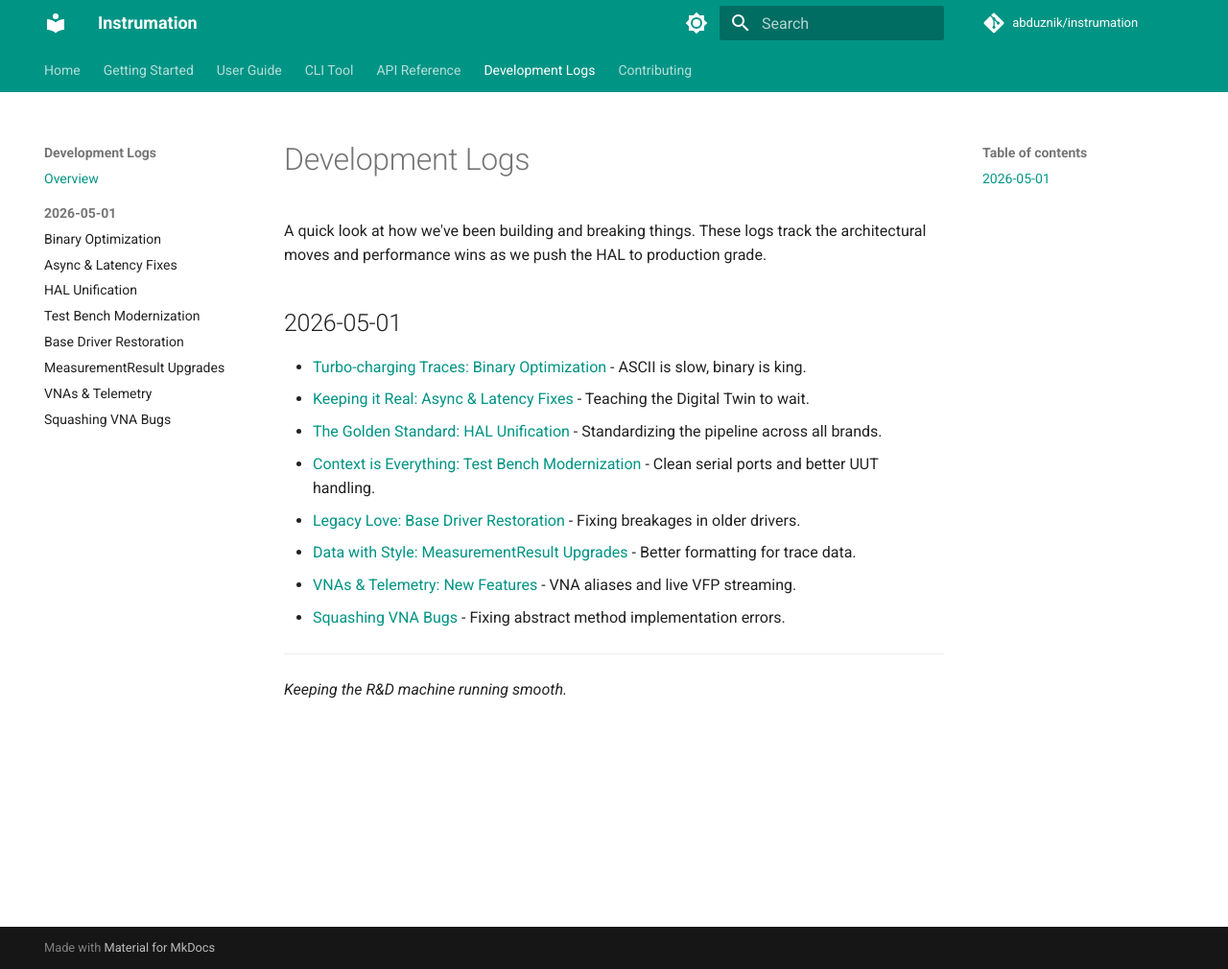
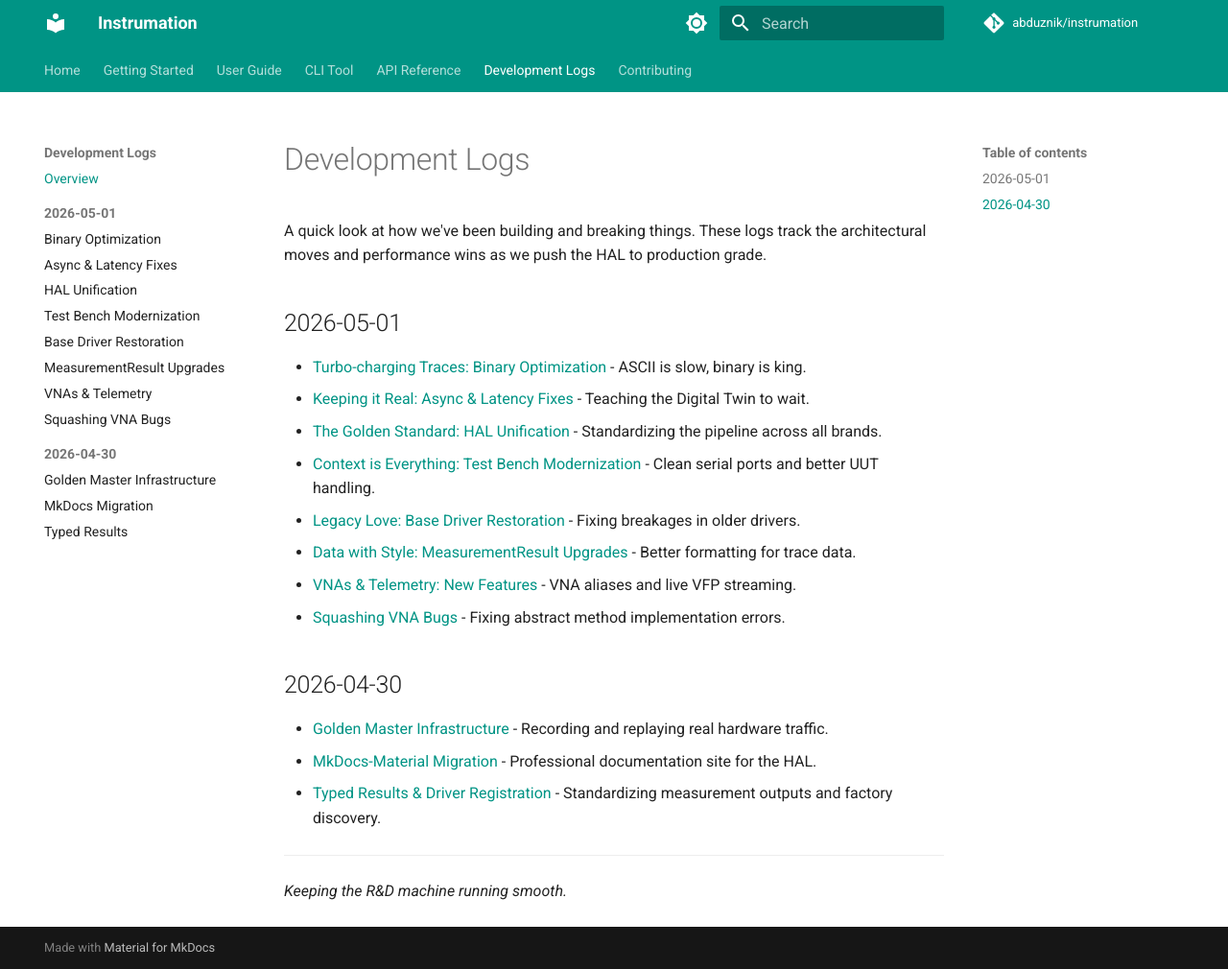
Before and after one commit to abduznik/instrumation, an MkDocs documentation site: the page built from docs/logs/index.md, in a window 1280 px wide and 1010 px high. Shown: the whole window at 96% size. Built offline with MkDocs 1.6.1 and Material for MkDocs 9.7.7, drawn with Linux system fonts in a browser that asks for light colours; comment, search, counter and statistics services are not loaded.

```diff
--- a/docs/logs/index.md
+++ b/docs/logs/index.md
@@ -12,5 +12,10 @@ A quick look at how we've been building and breaking things. These logs track th
 - [VNAs & Telemetry: New Features](2026-05-01/vna_telemetry_features.md) - VNA aliases and live VFP streaming.
 - [Squashing VNA Bugs](2026-05-01/vna_fixes.md) - Fixing abstract method implementation errors.
 
+## 2026-04-30
+- [Golden Master Infrastructure](2026-04-30/golden_master.md) - Recording and replaying real hardware traffic.
+- [MkDocs-Material Migration](2026-04-30/mkdocs_migration.md) - Professional documentation site for the HAL.
+- [Typed Results & Driver Registration](2026-04-30/typed_results.md) - Standardizing measurement outputs and factory discovery.
+
 ---
 *Keeping the R&D machine running smooth.*
--- a/mkdocs.yml
+++ b/mkdocs.yml
@@ -75,6 +75,10 @@ nav:
           - MeasurementResult Upgrades: logs/2026-05-01/measurement_result_upgrade.md
           - VNAs & Telemetry: logs/2026-05-01/vna_telemetry_features.md
           - Squashing VNA Bugs: logs/2026-05-01/vna_fixes.md
+      - 2026-04-30:
+          - Golden Master Infrastructure: logs/2026-04-30/golden_master.md
+          - MkDocs Migration: logs/2026-04-30/mkdocs_migration.md
+          - Typed Results: logs/2026-04-30/typed_results.md
   - Contributing: contributing.md
 
 markdown_extensions:
```
Also changed, not shown: docs/logs/2026-04-30/golden_master.md (added, +13 -0 lines), docs/logs/2026-04-30/mkdocs_migration.md (added, +13 -0 lines), docs/logs/2026-04-30/typed_results.md (added, +13 -0 lines).
